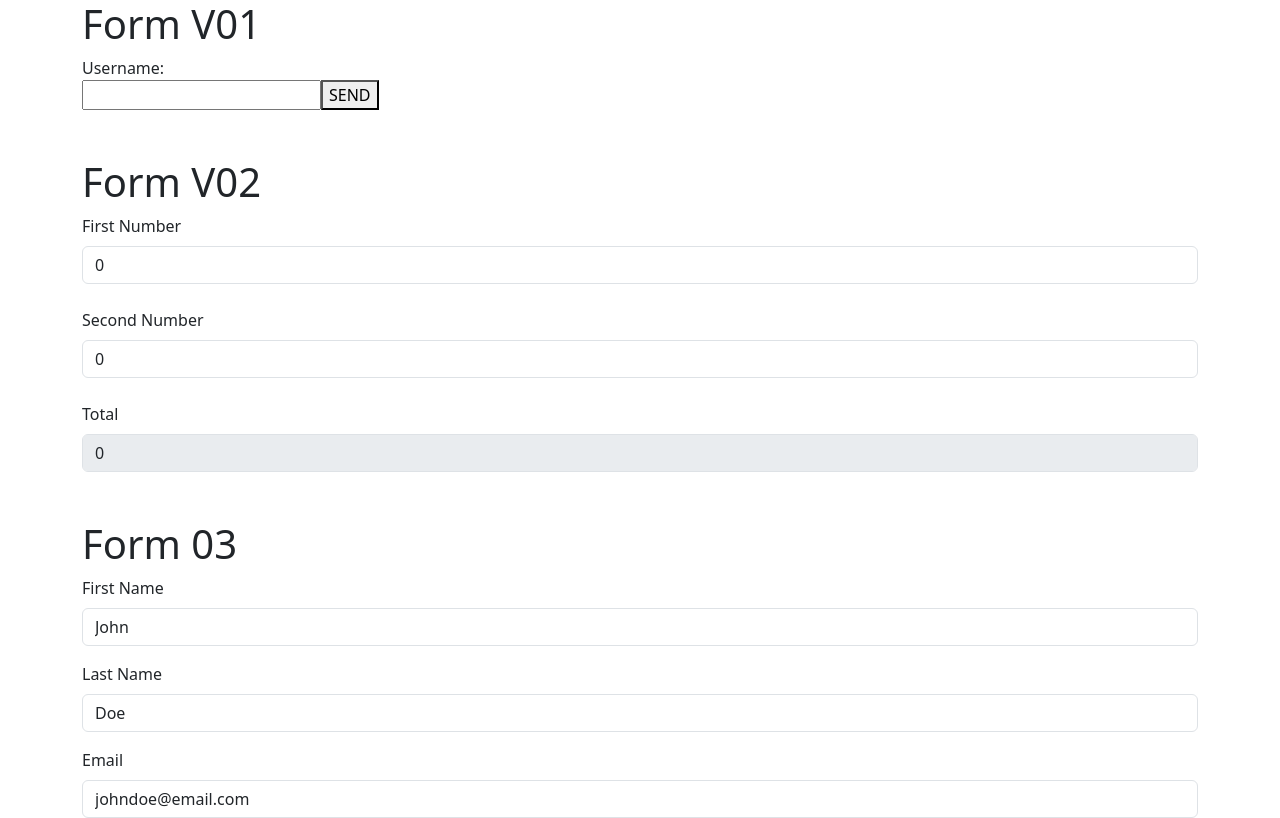
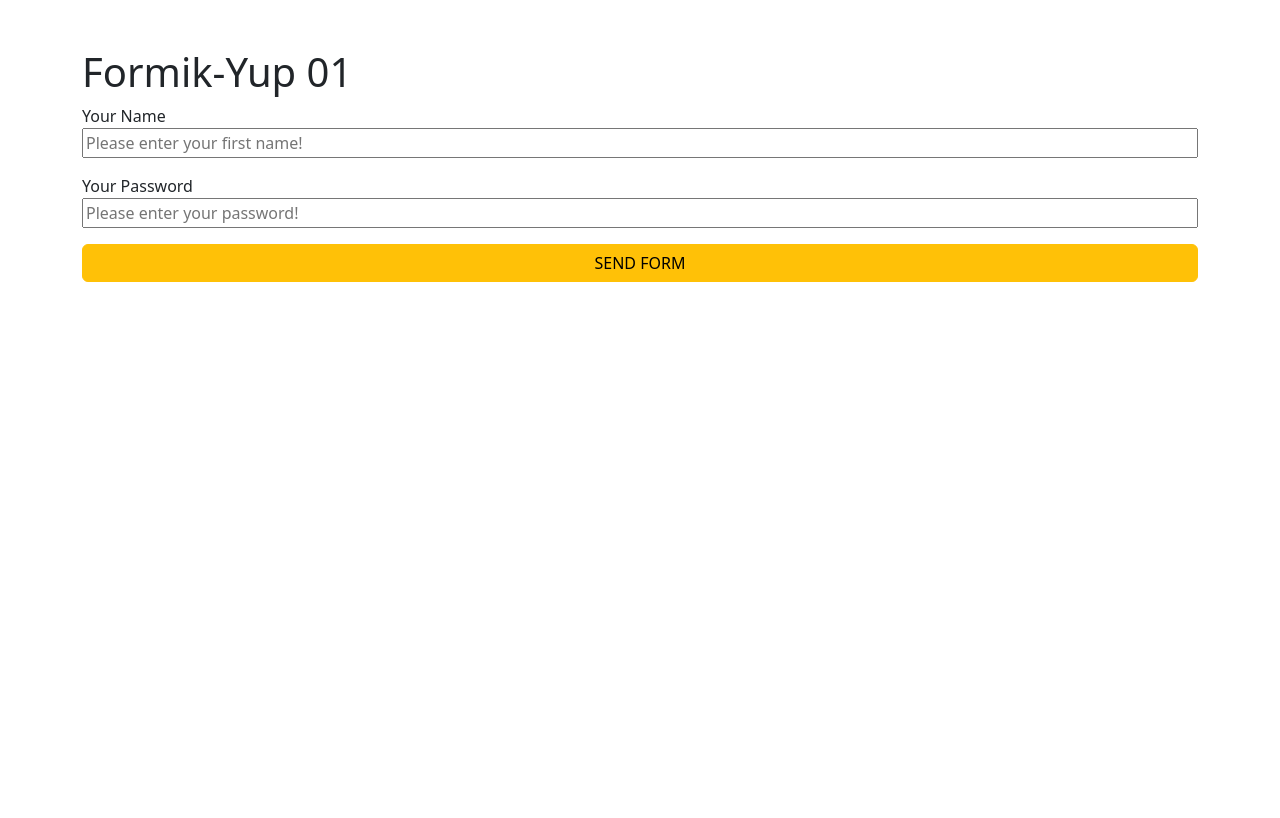
Before and after one commit to akkaya64/REACT, a React (Create React App) app in the folder INSTRUCTION/basics/: page / in a window 1280 px wide. Shown: the top 818 px of the page. Built offline with nearby package versions, Linux system fonts and the light colour scheme.

Commit message:
Formik-Yup 01

```diff
--- a/INSTRUCTION/basics/package.json
+++ b/INSTRUCTION/basics/package.json
@@ -12,13 +12,15 @@
     "@testing-library/user-event": "^13.5.0",
     "axios": "^1.5.0",
     "bootstrap": "^5.3.1",
+    "formik": "^2.4.5",
     "moment": "^2.29.4",
     "react": "^18.2.0",
     "react-bootstrap": "^2.8.0",
     "react-dom": "^18.2.0",
     "react-icons": "^4.11.0",
     "react-scripts": "5.0.1",
-    "web-vitals": "^2.1.4"
+    "web-vitals": "^2.1.4",
+    "yup": "^1.3.1"
   },
   "scripts": {
     "start": "react-scripts start",
--- a/INSTRUCTION/basics/src/App.js
+++ b/INSTRUCTION/basics/src/App.js
@@ -35,12 +35,13 @@ import FunctionTypeComponent from "./components/20-component-types/FunctionTypeC
 import Fetch1 from "./components/21-fetch/01-Fetch";
 import Fetch02 from "./components/21-fetch/02-Fetch";
 import Countries from "./components/22-axios/Countries";
-import ParentComponent from "./components/23-lifting-satates/ParentComponent"; */
+import ParentComponent from "./components/23-lifting-satates/ParentComponent";
 import Form from "./components/24-forms/01-Form";
 import Form02 from "./components/24-forms/02-Form";
 import Form03 from "./components/24-forms/03-Form";
 import Form04 from "./components/24-forms/04-Form";
-import Form05 from "./components/24-forms/05-Form";
+import Form05 from "./components/24-forms/05-Form"; */
+import FormikYub01 from "./components/25-formik-yup/FormikYub01";
 
 const App = () => {
     return <div>
@@ -129,12 +130,13 @@ const App = () => {
         <Fetch1/>
         <Fetch02/>
         <Countries/>
-        <ParentComponent/> */}
+        <ParentComponent/>
         <Form/>
         <Form02/>
         <Form03/>
         <Form04/>
-        <Form05/>
+        <Form05/>*/}
+        <FormikYub01/>
     </div>
 };
 
--- /dev/null
+++ b/INSTRUCTION/basics/src/components/25-formik-yup/FormikYub01.js
@@ -0,0 +1,101 @@
+import { useFormik } from "formik"; // Formik kütüphanesinden useFormik fonksiyonunu import ediyoruz.
+import React from "react"; // React kütüphanesini import ediyoruz.
+import { Container, Form, Button } from "react-bootstrap"; // React-Bootstrap'tan bazı componentleri import ediyoruz.
+import * as Yup from "yup"; // Form doğrulama işlemleri için Yup kütüphanesini import ediyoruz.
+
+// Fonksiyonel bir component oluşturuyoruz.
+const FormikYub01 = () => {
+  // Formun başlangıç değerlerini belirliyoruz.
+  const initialValues = {
+    yourName: "",
+    password: "",
+  };
+
+  // Yup ile form alanlarımız için doğrulama şemalarını oluşturuyoruz.
+  const validationSchema = Yup.object({
+    yourName: Yup.string().required("Required field, please enter your name."),
+    password: Yup.string().required("Required field, please enter your password.")
+  });
+
+  // Form gönderildiğinde çalışacak olan fonksiyonu tanımlıyoruz.
+  const onSubmit = values => {
+    console.log(values); // Gönderilen form değerlerini console'da gösteriyoruz.
+  };
+
+  // useFormik hook'unu kullanarak formik nesnesini oluşturuyoruz.
+  const formik = useFormik({
+    initialValues: initialValues, // başlangıç değerlerini belirtiyoruz.
+    validationSchema: validationSchema, // doğrulama şemasını belirtiyoruz.
+    onSubmit: onSubmit, // form gönderildiğinde çalışacak fonksiyonu belirtiyoruz.
+  });
+
+  // Hata mesajlarını ve dokunulmuş alanları console'da göstermek için.
+  console.log(formik.errors)
+  console.log(formik.touched)
+
+  // Componentin render edeceği JSX'i return ediyoruz.
+  return (
+    <Container className="my-5">
+      <h1>Formik-Yup 01</h1>
+      <Form onSubmit={formik.handleSubmit}>
+
+        {/* Name input alanı */}
+        <label htmlFor="yourName">Your Name</label>
+        <input
+          // Input özellikleri belirleniyor.
+          type="text"
+          name="yourName"
+          id="yourName"
+          placeholder="Please enter your first name!"
+          className="w-100"
+          value={formik.values.yourName}
+          onChange={formik.handleChange}
+          onBlur={formik.handleBlur}
+        />
+        {/* Name alanı için hata mesajı gösteriliyor. */}
+        {
+          formik.errors.yourName
+          &&
+          formik.touched.yourName
+          &&
+          <p className="text-warning">
+            **{formik.errors.yourName}
+          </p>
+        }
+
+        {/* Password input alanı */}
+        <label className="mt-3" htmlFor="password">
+          Your Password
+        </label>
+        <input
+          // Input özellikleri belirleniyor.
+          type="text"
+          name="password"
+          id="password"
+          placeholder="Please enter your password!"
+          className="w-100"
+          value={formik.values.password}
+          onChange={formik.handleChange}
+          onBlur={formik.handleBlur}
+        />
+        {/* Password alanı için hata mesajı gösteriliyor. */}
+        {
+          formik.errors.password
+          &&
+          formik.touched.password
+          &&
+          <p className="text-warning">
+            **{formik.errors.password}
+          </p>
+        }
+
+        {/* Gönder butonu */}
+        <Button type="submit" variant="warning" className="my-3 w-100">
+          SEND FORM
+        </Button>
+      </Form>
+    </Container>
+  );
+};
+
+export default FormikYub01; // Componenti dışa aktarıyoruz.
```
Also changed, not shown: 1 other file (tests, documents, lock files or other folders).
